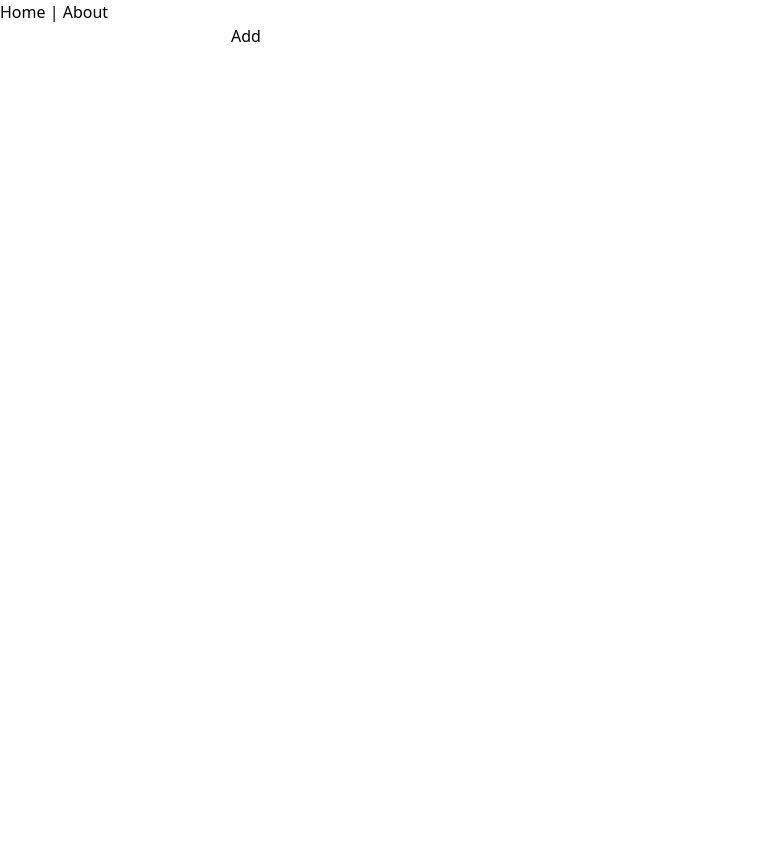
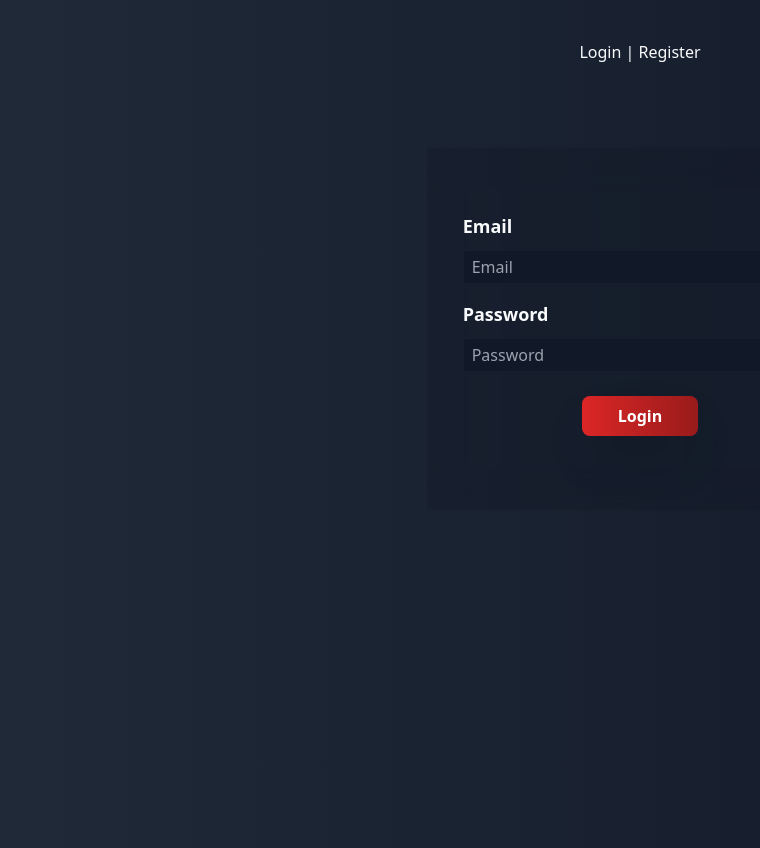
Before and after one commit to adityar15/vuebootcamp-aug-sep, a Vue app: page / in a window 1280 px wide. Shown: the whole page, without its empty margins (0-760 px from the left). Before the commit the page ends 800 px from the top, so only its background shows below. Built offline with nearby package versions, Linux system fonts and the light colour scheme.

Commit message:
will continue from here

```diff
--- a/src/components/PrimaryButton.vue
+++ b/src/components/PrimaryButton.vue
@@ -6,6 +6,6 @@
 
 <style scoped>
 .primary {
-    @apply bg-gray-50 text-gray-900 px-7 py-2;
+    @apply bg-gray-50 text-gray-900 px-7 py-2 rounded-lg;
 }
 </style>
--- a/src/components/SecondaryButton.vue
+++ b/src/components/SecondaryButton.vue
@@ -6,6 +6,6 @@
 
 <style scoped>
 .primary {
-    @apply bg-gray-700 text-gray-300 px-7 py-2 bg-opacity-60;
+    @apply bg-gray-700 text-gray-300 px-7 py-2 bg-opacity-60 rounded-lg;
 }
 </style>
--- /dev/null
+++ b/src/components/SignInSignUpForm.vue
@@ -0,0 +1,60 @@
+<template>
+    <div class="form-container">
+        <form class="form" @submit.prevent="">
+            <div class="form-group">
+                <label for="email">Email</label>
+                <input type="email" placeholder="Email" name="email">
+            </div>
+            <div class="form-group">
+                <label for="password">Password</label>
+                <input type="password" placeholder="Password" name="password">
+            </div>
+            <div class="form-button-container">
+                <button type="submit" v-html="actiontext"></button>
+            </div>
+        </form>
+    </div>
+</template>
+
+<script>
+export default {
+  props:{
+      actiontext: {
+          type: String,
+          default: "Register"
+      }
+  },
+  emits:['submitted'],
+  setup() {
+        //
+    },
+}
+</script>
+
+<style scoped>
+.form-container {
+@apply w-full;
+}
+.form{
+    backdrop-filter: blur(20px);
+    @apply px-9 py-16 my-5 space-y-4 w-full shadow bg-gray-900 bg-opacity-30;
+}
+.form-group{
+    @apply grid grid-rows-2 gap-1;
+}
+label{
+    @apply text-gray-50 font-semibold text-lg;
+}
+input[type="email"], input[type="password"]
+{
+    @apply px-2 py-1 rounded border border-transparent ring-2 bg-gray-900 bg-clip-padding
+    focus:outline-none focus:ring-4 focus:ring-gray-100 text-gray-100 shadow;
+}
+.form-button-container{
+    @apply text-center p-2;
+}
+.form-button-container > button{
+    @apply px-9 py-2 bg-gradient-to-r from-red-600 to-red-800 text-white font-bold rounded-lg
+     focus:outline-none focus:ring-4 focus:ring-red-500 cursor-pointer shadow-2xl;
+}
+</style>
--- a/src/router/index.js
+++ b/src/router/index.js
@@ -1,22 +1,22 @@
 import { createRouter, createWebHistory } from 'vue-router'
-import Home from '../views/Home.vue'
+
 
 const routes = [
   {
     path: '/',
-    name: 'Home',
-    component: Home,
+    name: 'Login',
+    component: () => import(/* webpackChunkName: "login" */ '../views/Login.vue'),
     meta:{
       layout:'Default'
     }
   },
   {
-    path: '/about',
-    name: 'About',
+    path: '/register',
+    name: 'Register',
     // route level code-splitting
     // this generates a separate chunk (about.[hash].js) for this route
     // which is lazy-loaded when the route is visited.
-    component: () => import(/* webpackChunkName: "about" */ '../views/About.vue'),
+    component: () => import(/* webpackChunkName: "register" */ '../views/Register.vue'),
     meta:{
       layout:'Default'
     }
--- /dev/null
+++ b/src/views/Login.vue
@@ -0,0 +1,18 @@
+<template>
+    <Form actiontext="Login" />
+</template>
+
+<script>
+import {defineAsyncComponent} from 'vue'
+
+const Form = defineAsyncComponent(()=>import(/*webpackChunkName: "SignupForm"*/ '@/components/SignInSignUpForm.vue'))
+
+export default {
+    components: {
+        Form
+    },
+    setup() {
+        //
+    },
+}
+</script>
--- /dev/null
+++ b/src/views/Register.vue
@@ -0,0 +1,18 @@
+<template>
+    <Form />
+</template>
+
+<script>
+import {defineAsyncComponent} from 'vue'
+
+const Form = defineAsyncComponent(()=>import(/*webpackChunkName: "SignupForm"*/ '@/components/SignInSignUpForm.vue'))
+
+export default {
+    components: {
+        Form
+    },
+    setup() {
+        //
+    },
+}
+</script>
--- a/src/views/layouts/Default.vue
+++ b/src/views/layouts/Default.vue
@@ -1,10 +1,27 @@
 <template>
-<div>
+<div class="default-container">
   <div id="nav">
-    <router-link to="/">Home</router-link> |
-    <router-link to="/about">About</router-link>
+    <router-link to="/">Login</router-link> |
+    <router-link to="/register">Register</router-link>
   </div>
-  <router-view></router-view>
+
+  <div class="content">
+     <router-view></router-view>
+  </div>
+
+
 </div>
 
 </template>
+
+<style scoped>
+.default-container {
+  @apply grid place-items-center bg-gradient-to-r from-gray-800 to-gray-900;
+}
+#nav{
+  @apply mt-10 text-gray-50;
+}
+.content{
+  @apply overflow-auto h-[90vh] mt-16 w-4/12;
+}
+</style>
--- a/tailwind.config.js
+++ b/tailwind.config.js
@@ -9,4 +9,8 @@ module.exports = {
     extend: {},
   },
   plugins: [],
+  corePlugins: {
+    // ...
+   ringWidth: true,
+  }
 }
```
